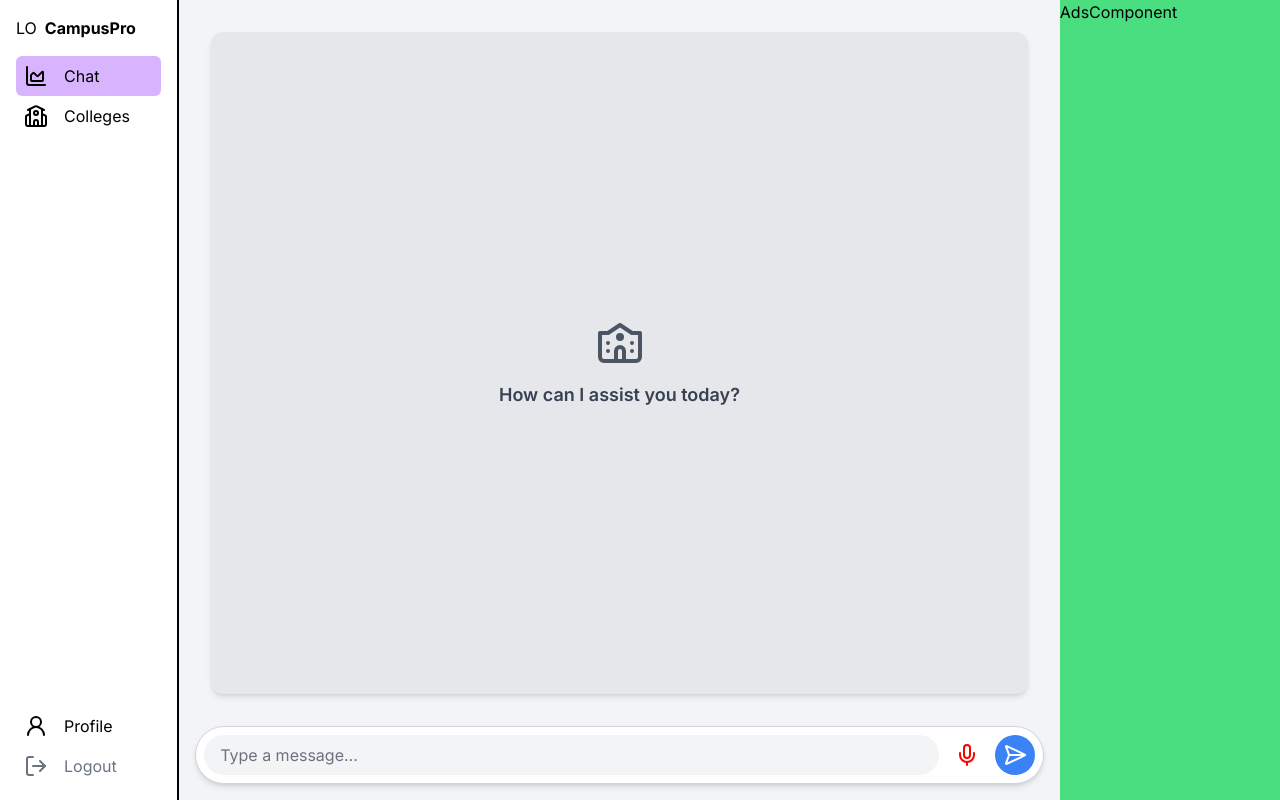
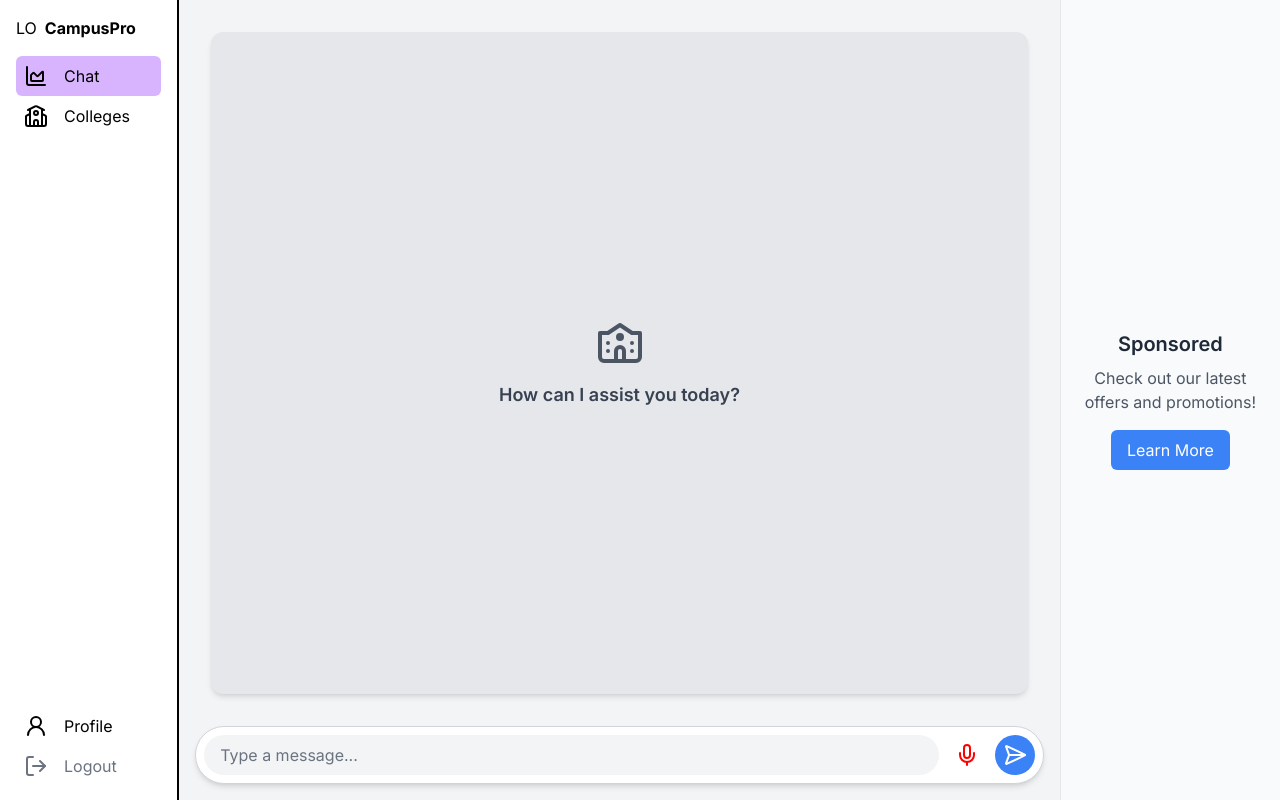
Before and after one commit to NilanchalaPanda/campusPro, a Next.js app: page /chat in a window 1280 px wide. Built offline with nearby package versions, Linux system fonts and the light colour scheme.

Commit message:
changed adComponent

```diff
--- a/app/components/AdsComponent.jsx
+++ b/app/components/AdsComponent.jsx
@@ -2,7 +2,15 @@ import React from 'react'
 
 function AdsComponent() {
   return (
-    <div>AdsComponent</div>
+    <div className='flex items-center justify-center h-full bg-gray-50 border-l border-gray-200'>
+      <div className='p-4 text-center'>
+        <h2 className='text-xl font-semibold text-gray-800 mb-2'>Sponsored</h2>
+        <p className='text-gray-600 mb-4'>Check out our latest offers and promotions!</p>
+        <button className='px-4 py-2 bg-blue-500 text-white rounded-md hover:bg-blue-600'>
+          Learn More
+        </button>
+      </div>
+    </div>
   )
 }
 
```
